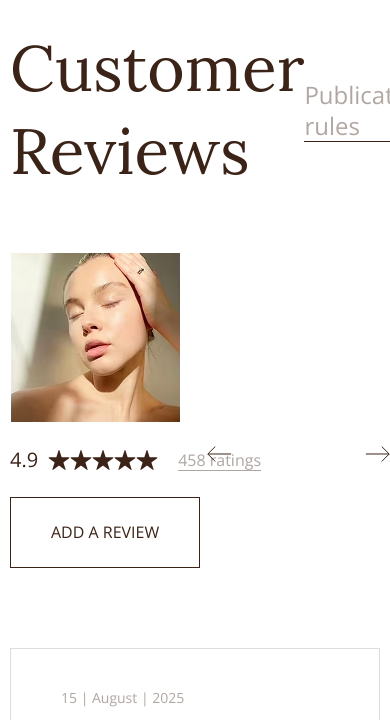
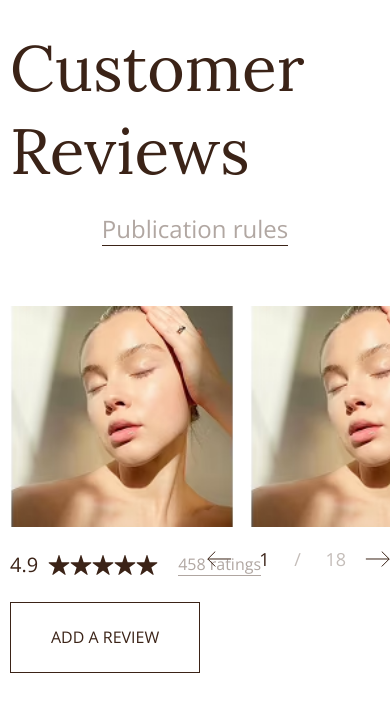
Before and after one commit to velikanove/bridal-haven, a website: page app/pages/reviews.html in a window 390 px wide. Shown: the part 123-843 px from the top of the page. Drawn offline with nearby package versions, Linux system fonts and the light colour scheme; files that its build step writes are made by us from their sources; files whose address does not match are found by name.

Commit message:
adaptive reviews

```diff
--- a/app/js/main.js
+++ b/app/js/main.js
@@ -9,12 +9,12 @@ const viewLine = document.querySelector('.veiw-mode__btn--line');
 const viewGride = document.querySelector('.veiw-mode__btn--grid');
 const viewContaier = document.querySelector('.view-mode__container');
 
-viewGride.addEventListener('click', ()=> {
+viewGride?.addEventListener('click', ()=> {
   viewContaier.classList.add('view-mode__container--grid');
   viewContaier.classList.remove('view-mode__container--line');
 });
 
-viewLine.addEventListener('click', ()=> {
+viewLine?.addEventListener('click', ()=> {
   viewContaier.classList.add('view-mode__container--line');
   viewContaier.classList.remove('view-mode__container--grid');
 });
@@ -33,7 +33,6 @@ const swiper = new Swiper('.acesories__slider', {
 });
 
 const swiperReviews = new Swiper('.reviews-slider', {
-  slidesPerView: 12,
   spaceBetween: 16,
   loop: true,
 
@@ -48,6 +47,20 @@ const swiperReviews = new Swiper('.reviews-slider', {
     type: "fraction",
   },
 
+  breakpoints: {
+    360: {
+      slidesPerView: 4,
+      spaceBetween: 16,
+    },
+    768: {
+      slidesPerView: 8,
+      spaceBetween: 16,
+    },
+    1024: {
+      slidesPerView: 12,
+      spaceBetween: 16,
+    },
+  },
 });
 
 const rangeSlider = document.querySelector('.range__slider');
--- a/app/scss/_media.scss
+++ b/app/scss/_media.scss
@@ -364,6 +364,9 @@
     object-fit: cover;
   }
 
+  .reviews-slider__item img{
+    width: 100%;
+  }
   /* 768 */
 }
 
@@ -586,6 +589,18 @@
     max-width: 220px;
   }
 
+  .reviews-slider {
+    margin-bottom: 75px;
+  }
+
+  .reviews-top__link {
+    font-size: 14px;
+  }
+
+  .reviews-top__title {
+    font-size: 30px;
+  }
+
   /*600 */
 }
 
@@ -615,6 +630,24 @@
     padding-bottom: 40px;
     padding-top: 0px;
     background-position: right 320px;
+  }
+
+  .reviews-top {
+    flex-direction: column;
+    align-items: flex-start;
+    gap: 20px;
+  }
+
+  .reviews-new {
+    padding: 18px 40px;
+  }
+
+  .reviews__item {
+    padding: 20px 15px;
+  }
+
+  .reviews-nav {
+    right: 120px;
   }
 
   /*470 */
```
